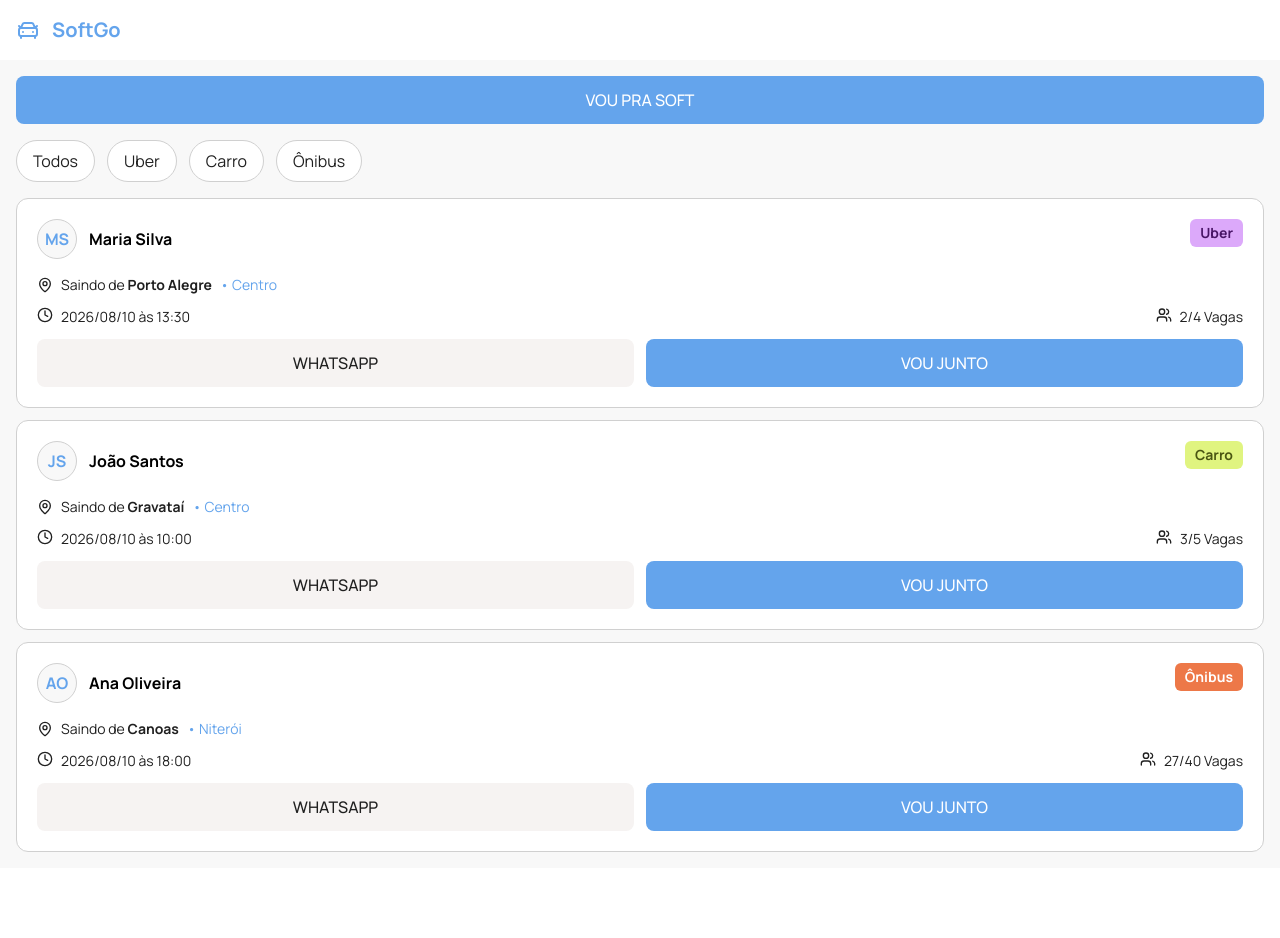
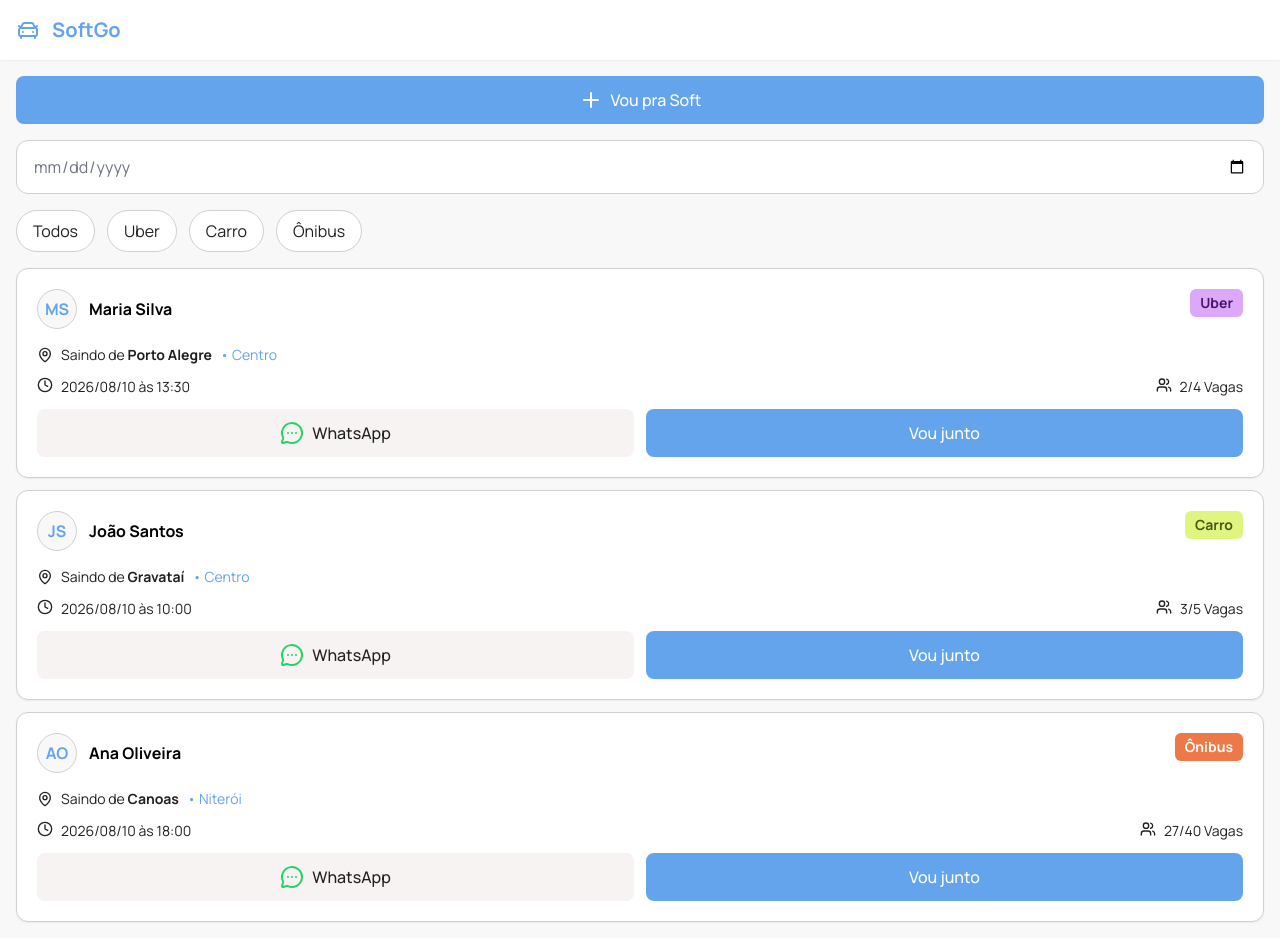
Before and after one commit to gitdebss/soft-go-v2, a React (Vite) app: page / in a window 1280 px wide. Before the commit the page ends 868 px from the top, so only its background shows below. Built offline with nearby package versions, Linux system fonts and the light colour scheme.

Commit message:
avatar e input componentizados, tela main visualmente concluída

```diff
--- a/src/App.tsx
+++ b/src/App.tsx
@@ -5,6 +5,8 @@ import { Header } from "./components/Header";
 import { FilterOptions } from "./models/FilterOptions";
 import { MockRides } from "./models/MockRides";
 import { Checkbox } from "./components/Checkbox";
+import { Input } from "./components/Input";
+import { Plus } from "lucide-react";
 
 function App() {
   const [selected, setSelected] = useState<string[]>([]);
@@ -19,7 +21,17 @@ function App() {
           onClick={function (): void {
             throw new Error("Function not implemented.");
           }}
-        ></Button>
+        >
+          <Plus />
+        </Button>
+
+        <Input
+          label={null}
+          name='filter'
+          type='date'
+          placeholder="Filtrar por data"
+          required={false}
+        ></Input>
 
         <ul className="flex gap-3">
         {FilterOptions.map((chip) => (
@@ -41,7 +53,7 @@ function App() {
 
         <ul className="grid gap-3">
         {MockRides.map((ride) => (
-          <Card {...ride}></Card>
+          <Card {...ride} key={ride.id}></Card>
         ))}
         </ul>
       </main>
--- /dev/null
+++ b/src/components/Avatar.tsx
@@ -0,0 +1,13 @@
+interface IAvatarProps {
+  initials: string;
+}
+
+export const Avatar = ( props : IAvatarProps) => {
+  return (
+    <>
+        <span className="rounded-full w-10 h-10 flex items-center justify-center bg-surface-secondary text-primary-default border border-border-default font-bold text-base">
+          {props.initials}
+        </span>
+    </>
+  );
+};
--- a/src/components/Button.tsx
+++ b/src/components/Button.tsx
@@ -2,6 +2,7 @@ interface IButtonProps{
     label: string,
     type: 'submit' | 'reset' | 'button',
     style: 'primary' | 'secondary' | 'tertiary' | 'disabled',
+    children?: React.ReactNode
     onClick(): void
 }
 
@@ -17,7 +18,8 @@ export const Button = (props: IButtonProps) => {
     const currentStyle = styleMap[props.style] || styleMap.primary;
 
     return (
-        <button type={props.type} className={`border-0 rounded-lg text-base py-2 px-3 h-12 uppercase font-medium w-full ${currentStyle.bg} ${currentStyle.text} hover:opacity-80 transition-opacity`} onClick={props.onClick}>
+        <button type={props.type} className={`border-0 flex justify-center items-center gap-2 rounded-lg text-base py-2 px-3 h-12 font-medium w-full ${currentStyle.bg} ${currentStyle.text} hover:opacity-80 transition-opacity`} onClick={props.onClick}>
+            {props.children}
             {props.label}
         </button>
     );
--- a/src/components/Card.tsx
+++ b/src/components/Card.tsx
@@ -1,8 +1,9 @@
-import { Clock, MapPin, Users } from "lucide-react";
+import { Clock, MapPin, MessageCircleMore, Users } from "lucide-react";
 import type { IRide } from "../models/IRide";
 import { getInitials } from "../utils/getInitials";
 import { Button } from "./Button";
 import { Badge } from "./Badge";
+import { Avatar } from "./Avatar";
 
 export const Card = (ride: IRide) => {
   let label: string = "";
@@ -27,9 +28,7 @@ export const Card = (ride: IRide) => {
     >
       <div className="flex flex-row justify-between">
         <div className="flex items-center flex-row gap-3">
-          <span className="rounded-full w-10 h-10 flex items-center justify-center bg-surface-secondary text-primary-default border border-border-default font-bold text-base">
-            {getInitials(ride.name)}
-          </span>
+          <Avatar initials={getInitials(ride.name)} />
           <p className="font-bold text-black text-base">{ride.name}</p>
         </div>
         <Badge {...badgeProps}></Badge>
@@ -67,7 +66,9 @@ export const Card = (ride: IRide) => {
             onClick={function (): void {
               throw new Error("Function not implemented.");
             }}
-          ></Button>
+          >
+            <MessageCircleMore className="text-success"/>
+          </Button>
 
           <Button
             label="Vou junto"
--- /dev/null
+++ b/src/components/Input.tsx
@@ -0,0 +1,25 @@
+interface IInputProps {
+  label: string | null;
+  type: string;
+  name: string;
+  placeholder: string;
+  required: boolean;
+}
+
+export const Input = (props: IInputProps) => {
+  return (
+    <>
+    <div className="w-full">
+      {props.label && <label htmlFor={props.name} className="block mb-1 text-sm font-medium text-text-secondary">{props.label} {props.required && (<span className="text-red-700">*</span>)} </label>}
+
+      <input
+        name={props.name}
+        type={props.type}
+        placeholder={props.placeholder}
+        required={props.required}
+        className="pr-4 pl-4 pt-3.5 pb-3.5 border border-border-default text-text-tertiary bg-surface-primary rounded-xl w-full"
+      />
+    </div>
+    </>
+  );
+};
--- a/src/index.css
+++ b/src/index.css
@@ -8,6 +8,7 @@
   --color-suport-1: #DCA9FA;
   --color-suport-2: #E0F480;
   --color-suport-3: #ED7848;
+  --color-success: #25D366;
 
   --color-on-suport-1: #481566;
   --color-on-suport-2: #4A5612;
@@ -25,6 +26,8 @@
 
   --color-border-default: #D0D0D0;
 
+  --shadow-default: 0px 1px 2px 0px #0000000D;;
+
   --font-main: 'Manrope', system-ui, 'Segoe UI', Roboto, sans-serif;
 }
 
```
Also changed, not shown: src/components/Badge.tsx (+18 -16 lines), src/components/Checkbox.tsx (+7 -9 lines).
